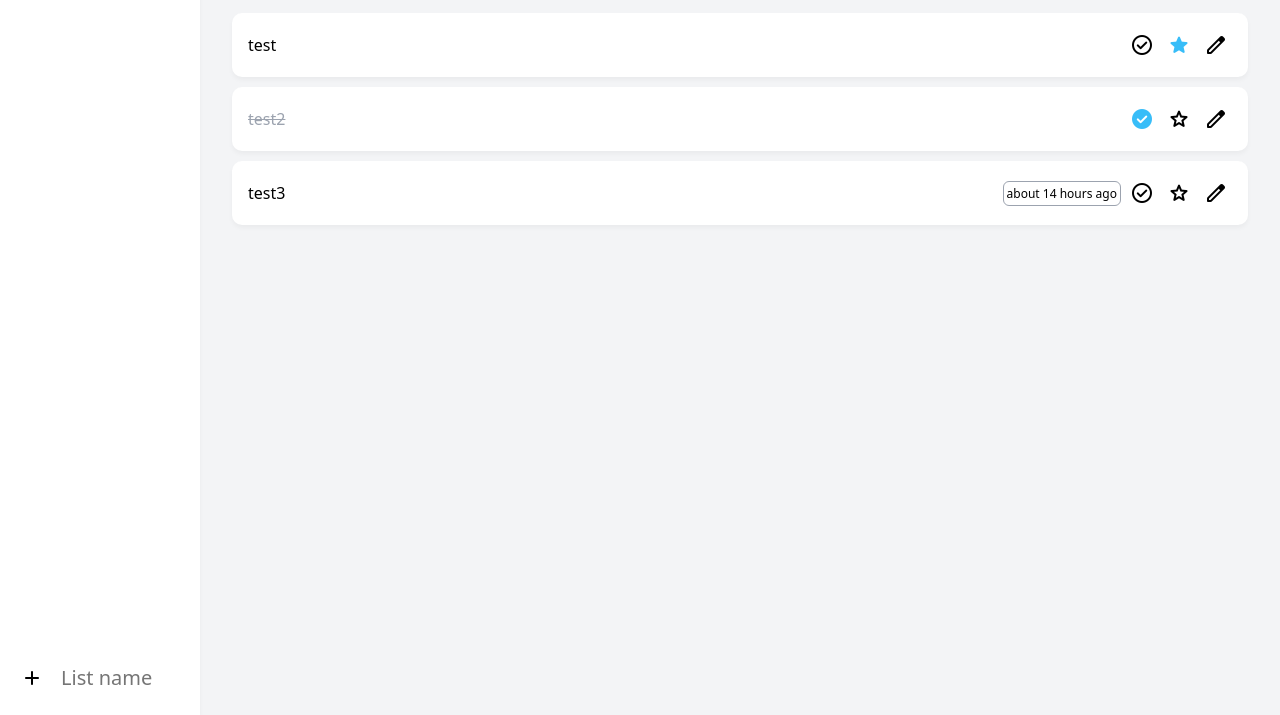
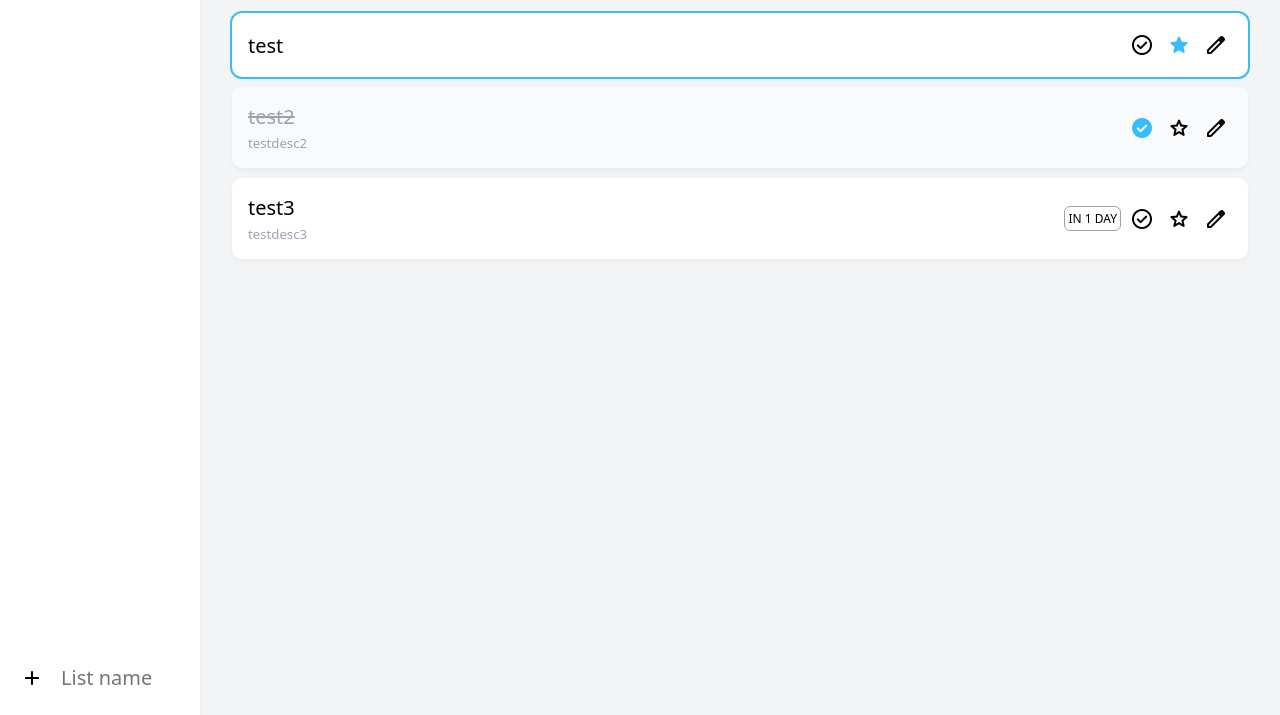
Before and after one commit to cristoval21/todo-list, a website built with webpack: page src/index.html in a window 1280 px wide. Shown: the part 85-800 px from the top of the page. Built offline with nearby package versions, Linux system fonts and the light colour scheme; a web font is replaced by a local one.

Commit message:
feat: revamp list item UI

```diff
--- a/src/layouts/ScreenController.js
+++ b/src/layouts/ScreenController.js
@@ -1,4 +1,4 @@
-import { formatDistance, formatDistanceToNow } from 'date-fns';
+import { differenceInDays, formatDistance, formatDistanceStrict, formatDistanceToNow, isToday, isTomorrow, isYesterday } from 'date-fns';
 import { todoController } from '../components/TodoController.js';
 import * as AddItemModal from './AddItemModal.js';
 import * as EditItemModal from './EditItemModal.js';
@@ -6,7 +6,7 @@ import * as EditItemModal from './EditItemModal.js';
 export function addMainUI(contentDiv) {
   todoController.addItemToActiveList("test", "", "");
   todoController.addItemToActiveList("test2", "testdesc2", "");
-  todoController.addItemToActiveList("test3", "testdesc3", "2024-05-07");
+  todoController.addItemToActiveList("test3", "testdesc3", "2024-05-09");
   todoController.getActiveList().getItem(0).toggleStarred();
   todoController.getActiveList().getItem(1).toggleCompleted();
   const list = document.createElement('div');
@@ -17,10 +17,10 @@ export function addMainUI(contentDiv) {
   listContainer.classList.add('list__container');
   list.appendChild(listContainer);
 
-  const listHeader = buildHeader();
+  const listHeader = generateHeaderUI();
   listContainer.appendChild(listHeader);
 
-  const listItems = buildListItems();
+  const listItems = generateListItemsUI();
   listContainer.appendChild(listItems);
 }
 
@@ -28,10 +28,10 @@ export function refreshMainUI() {
   const listContainer = document.querySelector('.list__container');
   listContainer.textContent = '';
 
-  const listHeader = buildHeader();
+  const listHeader = generateHeaderUI();
   listContainer.appendChild(listHeader);
 
-  const listItems = buildListItems();
+  const listItems = generateListItemsUI();
   listContainer.appendChild(listItems);
 }
 
@@ -39,7 +39,7 @@ function btnAddItemHandler() {
   AddItemModal.show();
 }
 
-function buildHeader() {
+function generateHeaderUI() {
   const listHeader = document.createElement('div');
   listHeader.classList.add('list__header');
 
@@ -63,12 +63,14 @@ function buildHeader() {
   return listHeader;
 }
 
-function buildListItems() {
+function generateListItemsUI() {
   const listItemsContainer = document.createElement('div');
   listItemsContainer.classList.add('list__items-container');
 
   todoController.getActiveList().getAllItems().forEach((item, itemIndex) => {
     const title = item.getTitle();
+    const description = item.getDescription();
+    const hasDescription = item.getDescription();
     const hasDueDate = item.getDueDate();
     const isCompleted = item.getCompleted();
     const isStarred = item.getStarred();
@@ -76,9 +78,18 @@ function buildListItems() {
     // Container
     const itemContainer = document.createElement('div');
     itemContainer.classList.add('item__container');
+    itemContainer.classList.toggle('item__container--completed', isCompleted);
+    itemContainer.classList.toggle('item__container--starred', isStarred);
+    itemContainer.classList.toggle('item__container--no-description', !hasDescription);
     itemContainer.dataset.itemIndex = itemIndex;
 
     listItemsContainer.appendChild(itemContainer);
+
+    // Item texts
+    const itemTextContainer = document.createElement('div');
+    itemTextContainer.classList.add('item__text-container');
+
+    itemContainer.appendChild(itemTextContainer);
 
     // Title
     const itemTitle = document.createElement('div');
@@ -86,7 +97,16 @@ function buildListItems() {
     itemTitle.classList.toggle('item__title--completed', isCompleted);
     itemTitle.textContent = title;
 
-    itemContainer.appendChild(itemTitle);
+    itemTextContainer.appendChild(itemTitle);
+
+    // Description
+    if (hasDescription) {
+      const itemDescription = document.createElement('div');
+      itemDescription.classList.add('item__description');
+      itemDescription.textContent = description;
+
+      itemTextContainer.appendChild(itemDescription);
+    }
 
     // Actions
     const itemActionsContainer = document.createElement('div');
@@ -94,12 +114,13 @@ function buildListItems() {
 
     itemContainer.appendChild(itemActionsContainer);
 
+    // Chip Due Date
     const chipDueDate = document.createElement('div');
     chipDueDate.classList.add('chip', 'item__chip', 'item__chip-due-date');
     chipDueDate.style.display = 'none';
     if (hasDueDate) {
       chipDueDate.style.display = 'unset';
-      chipDueDate.textContent = formatDistanceToNow(new Date(item.getDueDate()), { addSuffix: true });
+      chipDueDate.textContent = generateDueDateMessage(item.getDueDate());
     }
 
     itemActionsContainer.appendChild(chipDueDate);
@@ -115,6 +136,7 @@ function buildListItems() {
       btnCompleted.classList.toggle('material-symbols-rounded--filled');
       btnCompleted.classList.toggle('item__button--colored');
       itemTitle.classList.toggle('item__title--completed');
+      itemContainer.classList.toggle('item__container--completed');
     })
 
     itemActionsContainer.appendChild(btnCompleted);
@@ -129,6 +151,7 @@ function buildListItems() {
       item.toggleStarred();
       btnStarItem.classList.toggle('material-symbols-rounded--filled');
       btnStarItem.classList.toggle('item__button--colored');
+      itemContainer.classList.toggle('item__container--starred');
     });
 
     itemActionsContainer.appendChild(btnStarItem);
@@ -146,3 +169,13 @@ function buildListItems() {
 
   return listItemsContainer;
 }
+
+function generateDueDateMessage(dueDate) {
+  if (isYesterday(dueDate)) return 'yesterday';
+  else if (isToday(dueDate)) return 'today';
+  else if (isTomorrow(dueDate)) return 'tomorrow';
+  else return formatDistanceStrict(new Date(dueDate), new Date(), {
+    addSuffix: true,
+    unit: 'day',
+  });
+}
--- a/src/style.css
+++ b/src/style.css
@@ -2,6 +2,7 @@
   --background-sidebar: #ffffff;
   --background-lists: #f3f4f6;
   --background-item: #ffffff;
+  --background-item--completed: #f9fafb;
   --hover: #e0f2fe;
   --border-active: #38bdf8;
   --background-active: #e0f2fe;
@@ -114,6 +115,7 @@
   border-radius: 0.5em;
   padding: 0.25em;
   font-size: 0.75em;
+  text-transform: uppercase;
 }
 
 .chip--with-icon {
@@ -273,9 +275,42 @@
   border-radius: 10px;
   padding: 1rem;
   box-shadow: var(--shadow-standard);
-  display: flex;
+  display: grid;
+  grid-template-columns: 1fr max-content;
   align-items: center;
   gap: 0.75em;
+  transition: background-color 300ms ease-in;
+}
+
+.item__container--completed {
+  background-color: var(--background-item--completed);
+}
+
+.item__container--starred {
+  outline: 2px solid var(--border-active);
+}
+
+.item__text-container {
+  display: flex;
+  flex-direction: column;
+  gap: 0.25em;
+}
+
+.item__title,
+.item__description {
+  white-space: nowrap;
+  overflow: hidden;
+  text-overflow: ellipsis;
+  width: max(20em, 500px);
+}
+
+.item__title {
+  font-size: 1.25rem;
+}
+
+.item__description {
+  font-size: 0.825rem;
+  color: var(--text-subtle);
 }
 
 .item__title--completed {
```
